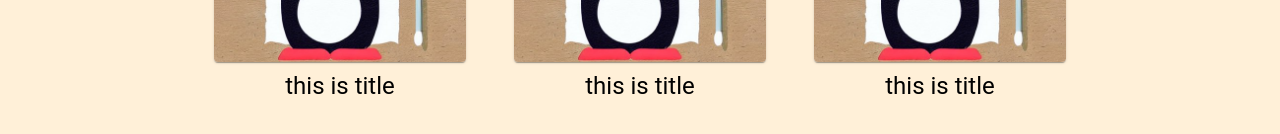
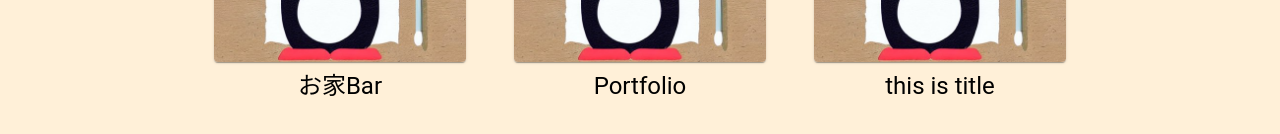
Before and after one commit to morita-koki/portfolio, a Next.js app: page /product in a window 1280 px wide. Shown: the part 328-462 px from the top of the page. Built offline with nearby package versions, Linux system fonts and the light colour scheme.

Commit message:
small fix

```diff
--- a/src/app/product/page.tsx
+++ b/src/app/product/page.tsx
@@ -14,15 +14,21 @@ import type {ProductCardWithModalProps} from "@/components/modules/ProductCardWi
 const productContents: Array<ProductCardWithModalProps> = [
     {
         image: "/penguin.jpeg",
-        title: "this is title",
-        application_description: "this is description",
-        skills_description: "this is skill description",
+        title: "お家Bar",
+        application_description: "サークルの仲間と一緒に制作したWebアプリケーションです。\
+                                カクテルを作ってみたいという人向けに、カクテル作りの敷居を下げるために作成しました。\
+                                今持っているお酒を登録すると、登録されているお酒をもとに、おすすめのカクテルを教えてくれます。\
+                                登録しやすくするためにカメラでバーコードを読み取って登録することもできます。\
+                                お家Bar制作でフロントエンド実装を経験しました。",
+        skills_description: "Ruby on Rails, React, TypeScript, ...",
     },
     {
         image: "/penguin.jpeg",
-        title: "this is title",
-        application_description: "this is description",
-        skills_description: "this is skill description",
+        title: "Portfolio",
+        application_description: "今みているこのWebページです。サークル内でポートフォリオ作成ハッカソンを使用という話があり、\
+                                そのハッカソンでこのポートフォリオサイトを制作しました。データベース等は用いないので、\
+                                HTML/CSS, JavaScriptでもいいかなと悩みましたが、せっかくReactを学習してきたので、React(Next), TypeScriptで制作しました",
+        skills_description: "React(Next), TypeScript, ChartJS, ...",
     },
     {
         image: "/penguin.jpeg",
--- a/src/constants/radarChartData.tsx
+++ b/src/constants/radarChartData.tsx
@@ -52,7 +52,7 @@ export const FrontendRadarOptions = {
 
 
 export const BackendRadarData = {
-  labels: ["Python", "Flack", "Rails", "Node.js", "MySQL"],
+  labels: ["Python", "Flask", "Rails", "Node.js", "MySQL"],
   datasets: [
     {
       label: "Backend",
```
